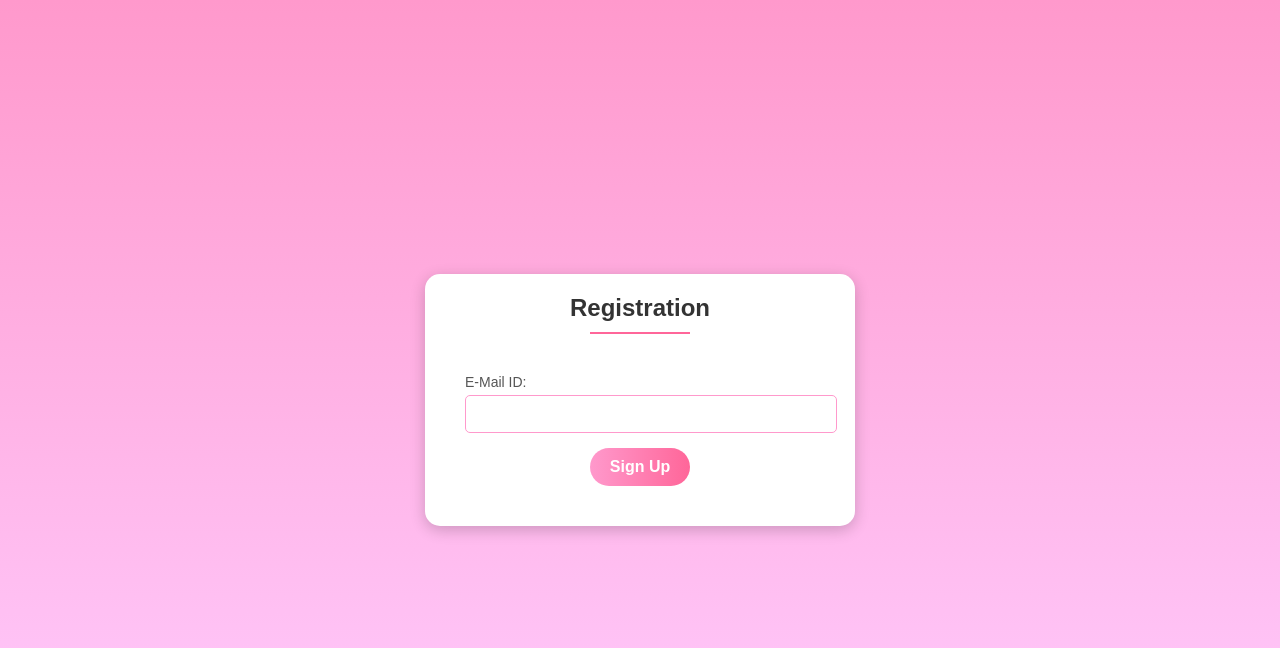
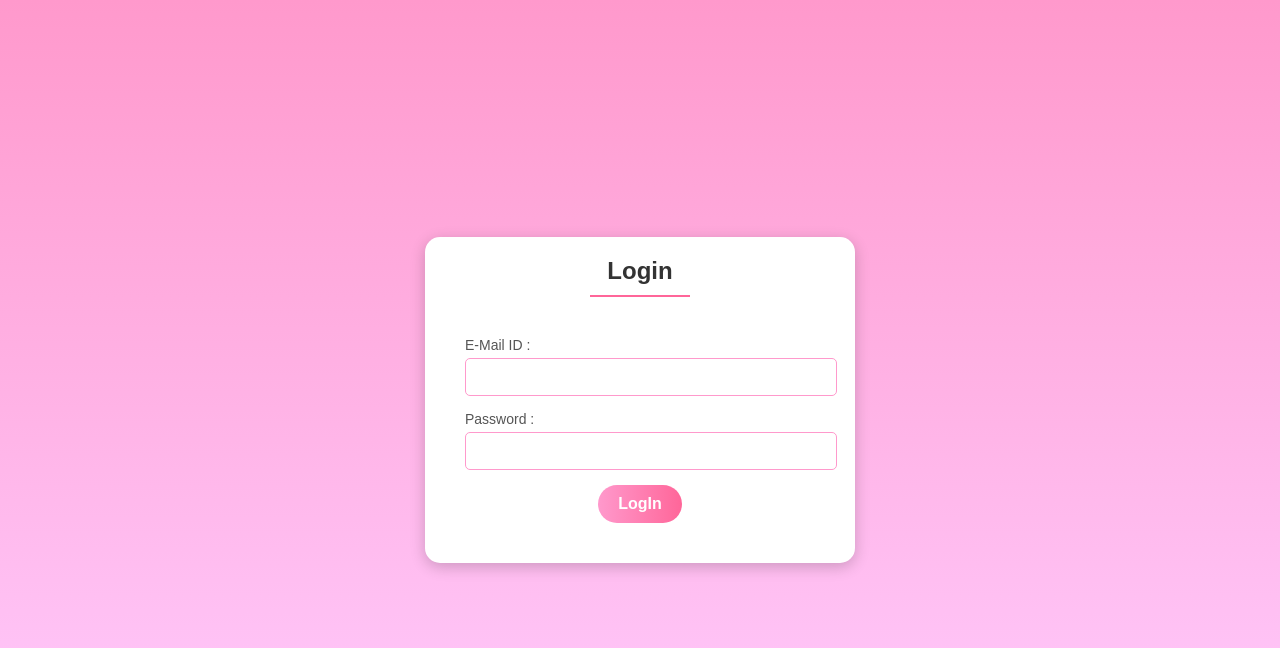
Before and after one commit to albinbabyme05/Event_Management_Django-Backend, a Django app: template template/login.html in a window 1280 px wide. Shown: the top 648 px of the page. Run offline with Django 4.2, Linux system fonts and the light colour scheme; the template is opened without the code that fills it, so the values that code supplies are empty.

Commit message:
modified the fields name

```diff
--- a/template/login.html
+++ b/template/login.html
@@ -9,18 +9,22 @@
 </head>
 <body>
 <div class="container">
-    <div class="title">Registration</div>
+    <div class="title">Login</div>
     <div class="content">
         <form action="" method="post">
             {% csrf_token %}
             <div class="user-details">
                 <div class="input-box">
-                    <label>E-Mail ID: </label>
-                    <input type="email" name="email" required>
+                    <label>E-Mail ID : </label>
+                    <input type="email" name="email">
+                </div>
+                <div class="input-box">
+                    <label>Password : </label>
+                    <input type="password" name="password">
                 </div>
 
                 <div class="button">
-                    <input type="submit" name="submit" value="Sign Up">
+                    <input type="submit" name="submit" value="LogIn">
                 </div>
             </div>
         </form>
```
